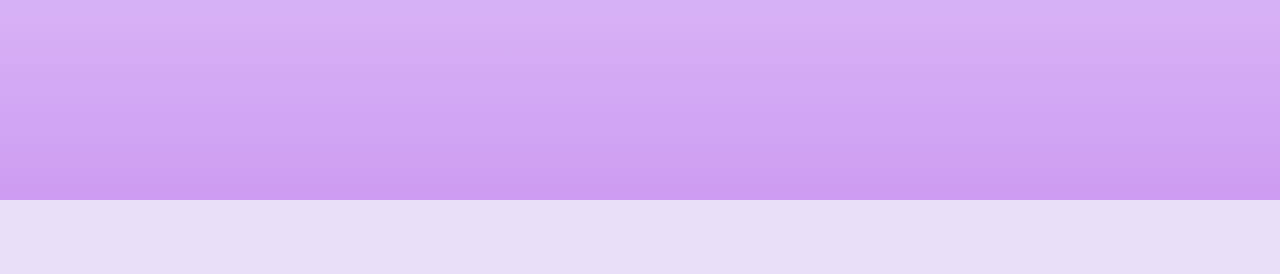
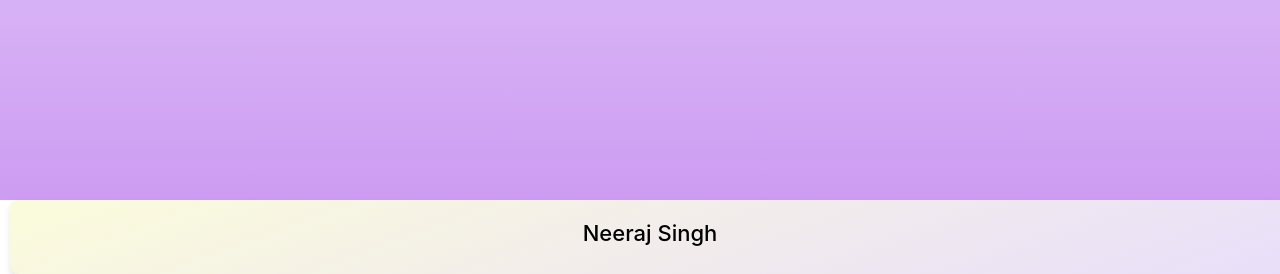
Before and after one commit to neeraj46665/email-spam-detection-using-ML, a Django app: page / in a window 1280 px wide. Shown: the part 1450-1724 px from the top of the page. Before the commit the page ends 1650 px from the top, so only its background shows below. Run offline with Django 4.2, Linux system fonts and the light colour scheme; parts of the project's set-up code (start-up, migrations or seed data) failed here and were passed over; some libraries are stand-ins or nearby versions.

Commit message:
Update index.html

```diff
--- a/Spam/templates/index.html
+++ b/Spam/templates/index.html
@@ -137,7 +137,9 @@
         </div>
 
     </div>
-
+    <section class="algo-section" style="text-align: center; width: 100vw;">
+        <h2 style="color: black;">Neeraj Singh</h2>
+    </section>
 
 
 </body>
```
